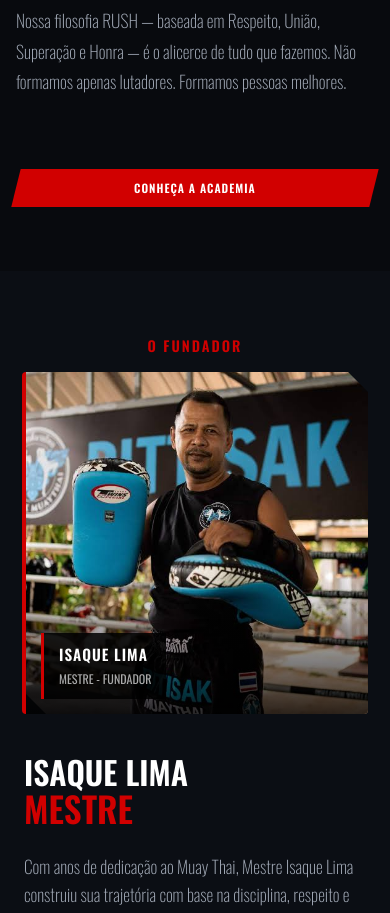
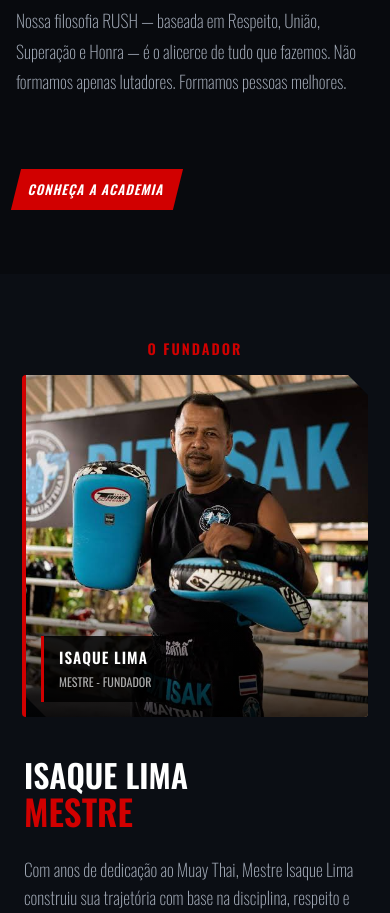
Before and after one commit to michelNice/arena-siam-fight, a React (Vite) app: page / in a window 390 px wide. Shown: the part 1920-2833 px from the top of the page. Built offline with nearby package versions, Linux system fonts and the light colour scheme.

Commit message:
feat: ajusta componente academy presentation (#29)

```diff
--- a/src/components/AcademyPresentation/AcademyPresentation.scss
+++ b/src/components/AcademyPresentation/AcademyPresentation.scss
@@ -77,24 +77,32 @@
   }
 }
 
-// Responsividade para dispositivos móveis
-@media (max-width: 900px) {
+
+@media (max-width:56.25rem) {
   .AcademyPresentation {
     flex-direction: column-reverse;
     padding: 2rem 1rem;
     gap: 2rem;
-
-    &__title {
-      font-size: 2rem;
-    }
-
+    &__title {font-size: 2rem;}
     &__image-wrapper img {
       max-width: 100%;
       display: none;
     }
+    &__body p {width: 100%;}
+    &__footer {
+      display: block;
+      width: 100%;
+      text-align: left;
 
-     p {
-    width:100%;
+      .hero__btn,
+      .hero__btn--primary {
+        display: inline-flex !important;
+        width: auto !important;
+        min-width: 0;
+        margin-left: 0 !important;
+        margin-right: 0 !important;
+        float: left;
+      }
     }
   }
 }
--- a/src/components/AcademyPresentation/AcademyPresentation.tsx
+++ b/src/components/AcademyPresentation/AcademyPresentation.tsx
@@ -20,12 +20,9 @@ function AcademyPresentation() {
                 </main>
                 <footer className='AcademyPresentation__footer'>
                     <a
-                        href="#sobre-nos"
-                        className="hero__btn hero__btn--primary"
-                    >
-                        <span className="hero__btn-inner">
-                            CONHEÇA A ACADEMIA
-                        </span>
+                    href="#sobre-nos"
+                    className="hero__btn hero__btn--primary">
+                        CONHEÇA A ACADEMIA
                     </a>
                 </footer>
             </article>
```
Also changed, not shown: src/styles/Buttons.scss (line endings or trailing spaces).
